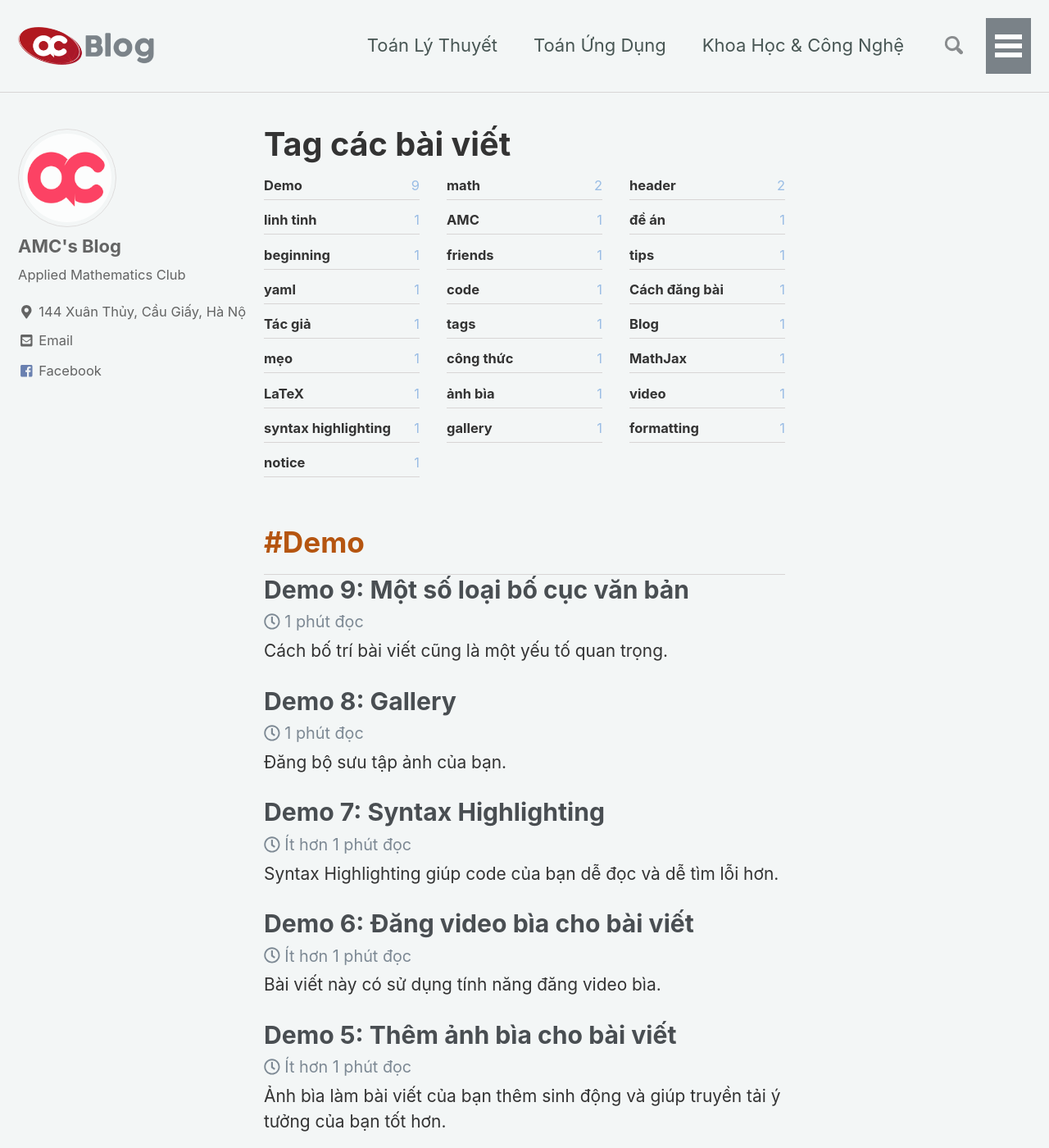
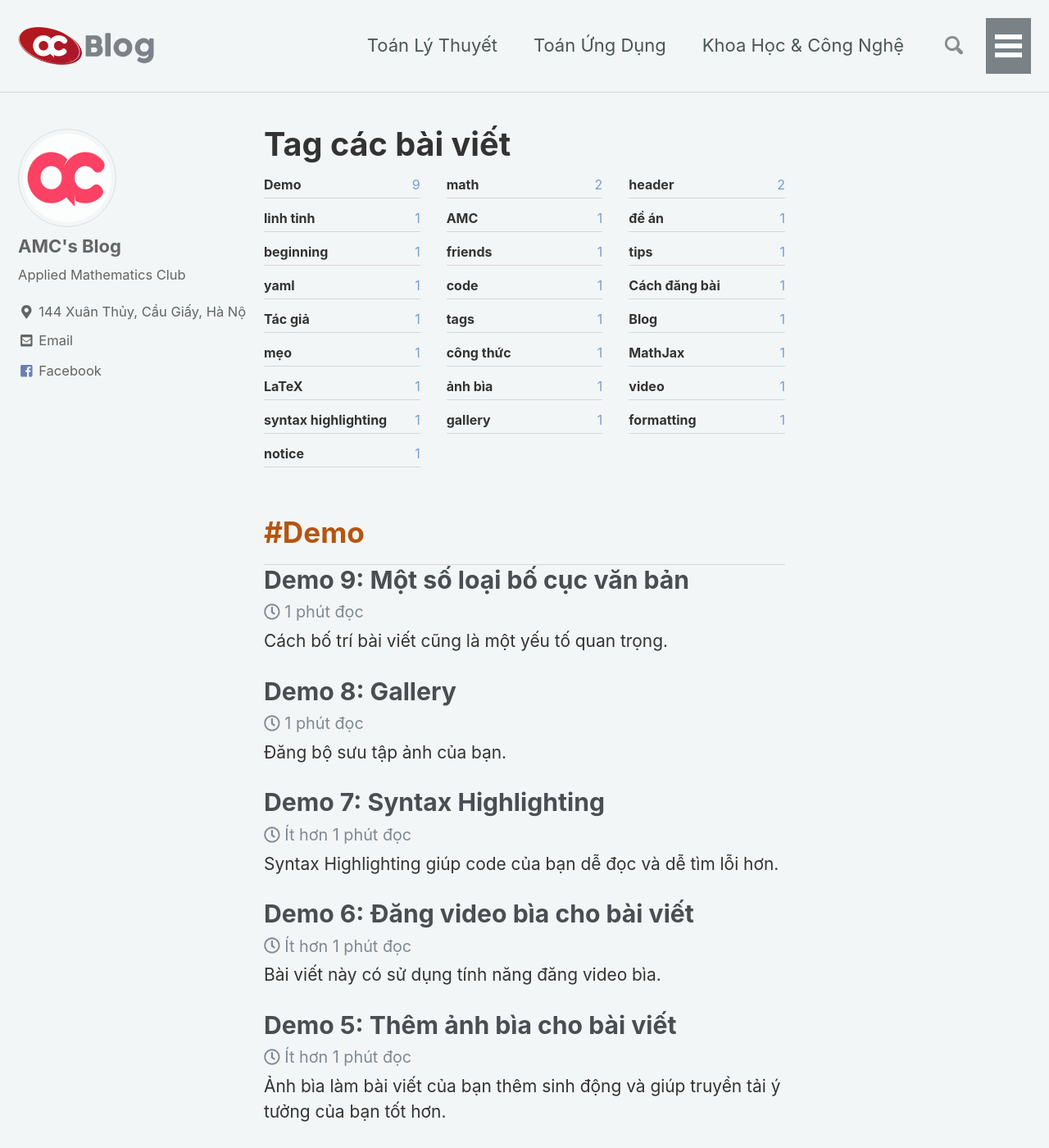
Before and after one commit to testvon/amcblog.github.io, a Jekyll site: the page built from _pages/tag-archive.md, in a window 1280 px wide and 1400 px high. Shown: the whole window at 82% size. Built offline with Jekyll 4.4.1, drawn with Linux system fonts in a browser that asks for light colours; nearby versions of some CDN libraries.

Commit message:
Update _page.scss

```diff
--- a/_sass/minimal-mistakes/_page.scss
+++ b/_sass/minimal-mistakes/_page.scss
@@ -330,7 +330,7 @@ pp {
 }
 
 .taxonomy__count {
-  color: #9abde5;
+  color: #719ed3;
 }
 
 .taxonomy__index {
@@ -339,7 +339,7 @@ pp {
   grid-template-columns: repeat(2, 1fr);
   margin: 1.414em 0;
   padding: 0;
-  font-size: 0.75em;
+  font-size: 16px;
   list-style: none;
 
   @include breakpoint($large) {
```
